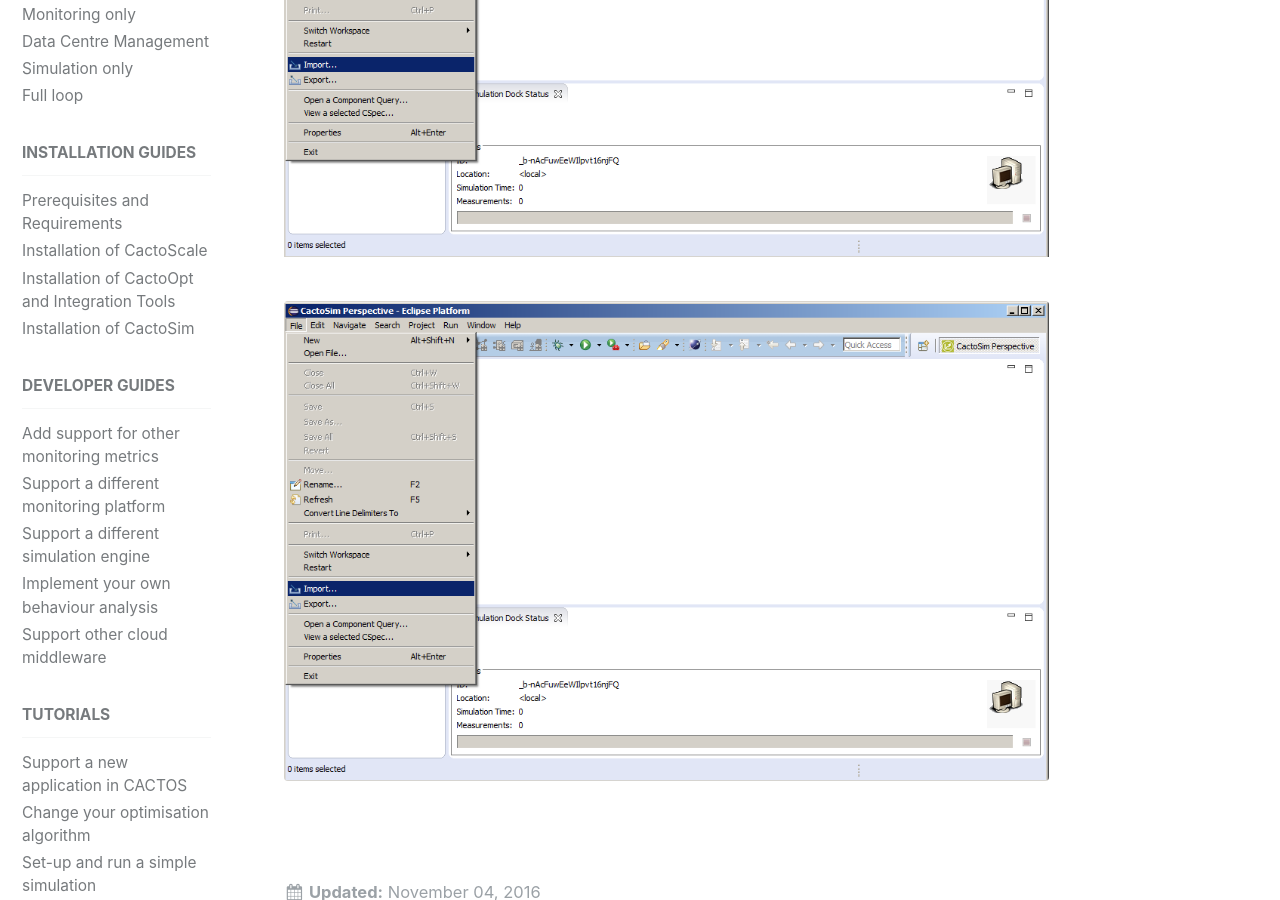
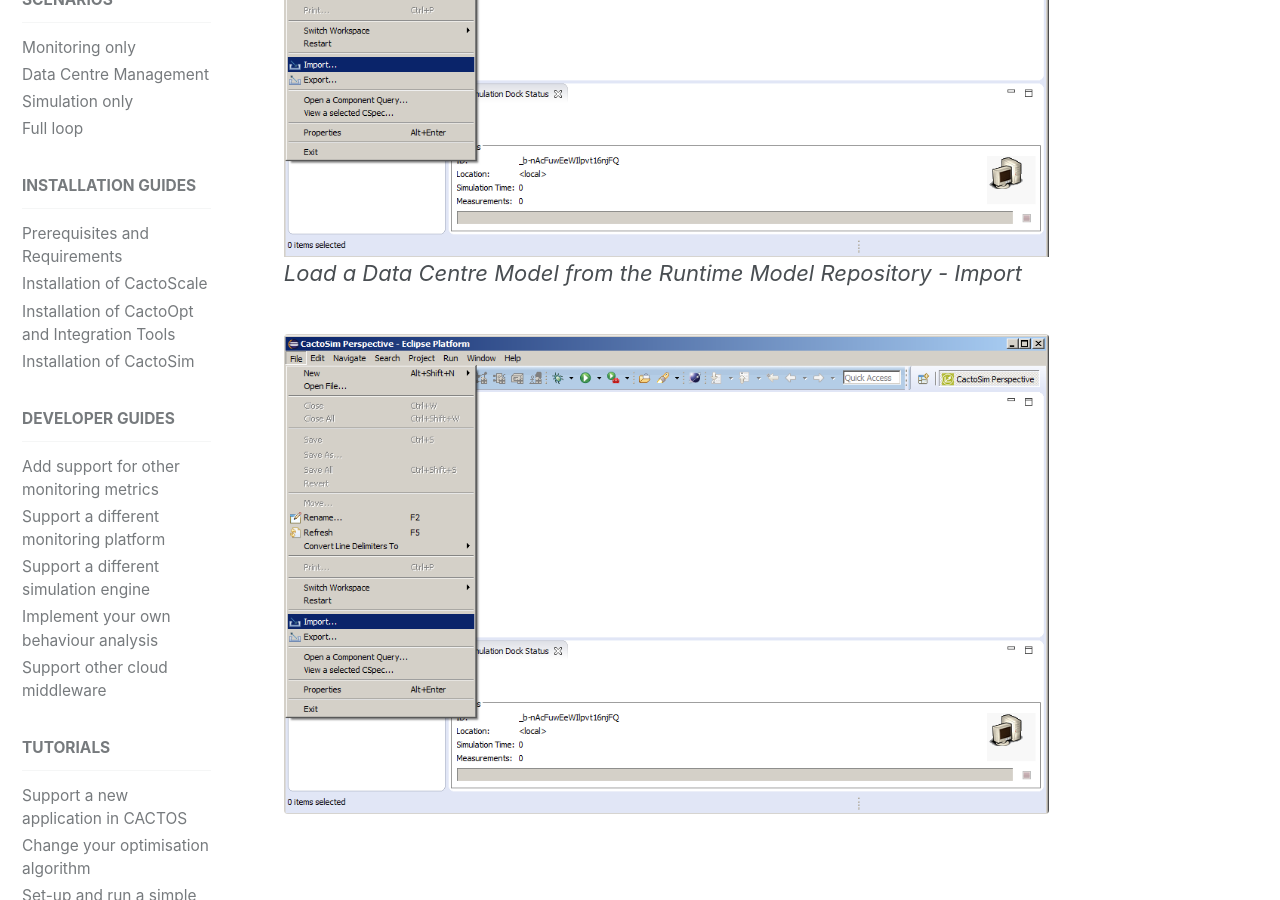
Before and after one commit to cactos/cactos.github.io, a Jekyll site: the page built from _docs/19_cactosim-specify-and-modify-a-data-centre-scenario.md, in a window 1280 px wide and 900 px high, scrolled down 1138 px. Built offline with Jekyll 4.4.1, drawn with Linux system fonts in a browser that asks for light colours.

Commit message:
image change

```diff
--- a/_docs/19_cactosim-specify-and-modify-a-data-centre-scenario.md
+++ b/_docs/19_cactosim-specify-and-modify-a-data-centre-scenario.md
@@ -16,6 +16,7 @@
 The CACTOS models can be imported (loaded) from the CDO Runtime Model Storage by:
 
 ![alt text][Doc19_1]
+*Load a Data Centre Model from the Runtime Model Repository - Import*
 
 <figure>
   <img src="{{ base_path }}/assets/images/Doc19_1.png" alt="Load DC Model">
```
